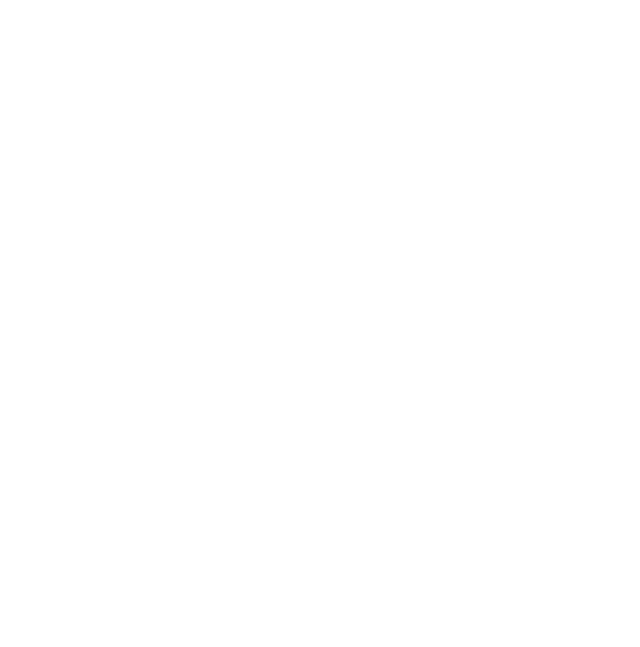
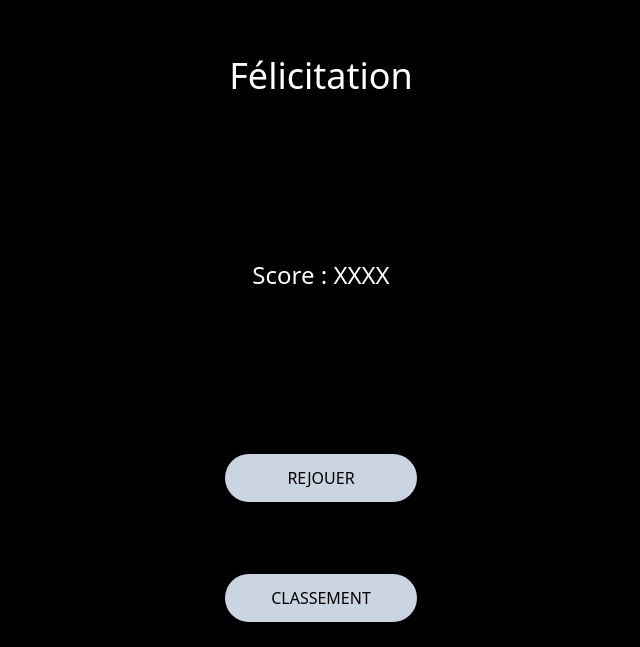
Before and after one commit to Antonin-dev/who-is-the-best, a React (Create React App) app: page /result in a window 1280 px wide. Before the commit this address had no page. Shown: the part 153-800 px from the top of the page, without its empty margins (319-959 px from the left). Built offline with nearby package versions, Linux system fonts and the light colour scheme.

Commit message:
commit for merge

```diff
--- a/src/App.js
+++ b/src/App.js
@@ -5,6 +5,7 @@
 import {useState} from "react";
 import Question from "./Question/Question";
 import RankContainer from "./Components/Ranking/RankContainer";
+import Result from "./Result/Result";
 
 function App() {
     const [name, setName] = useState(null);
@@ -16,6 +17,7 @@
                 <Route path="/login" element={<Login setName={setName}/>}/>
                 <Route path="/question/:id" element={<Question name={name}/>}/>
                 <Route path="/rank" element={<RankContainer/>}/>
+                <Route path="/result" element={<Result name={name}/>}/>
             </Routes>
         </div>
     );
--- a/src/Question/AnswerCard.js
+++ b/src/Question/AnswerCard.js
@@ -1,9 +1,18 @@
 import React from 'react';
+import {useNavigate} from "react-router";
 
 const AnswerCard = () => {
+
+    let navigate = useNavigate();
+
+    function redirectPath() {
+        navigate("question/1", {replace: true});
+    }
+
+
     return (
-        <div className="w-32 border-white rounded-3xl bg-white ">
-            test
+        <div className="w-32 border-white rounded-3xl bg-white" onClick={redirectPath}>
+            Réponse x
         </div>
     );
 };
--- a/src/Question/Question.js
+++ b/src/Question/Question.js
@@ -4,8 +4,6 @@
 
 const Question = ({name}) => {
     const {id} = useParams()
-    console.log(id)
-    console.log(name)
     return (
         <div className="bg-black w-screen h-screen">
             <p className="text-left text-white w-screen ml-3 pt-3">{name}</p>
--- /dev/null
+++ b/src/Result/Result.js
@@ -0,0 +1,20 @@
+import React from "react";
+import Button from "../Components/Button/Button";
+
+const Result = ({name}) => {
+    return (
+        <div className="bg-black w-screen h-screen flex justify-center">
+            <div className="bg-black w-2/3 h-screen flex flex-col justify-around items-center">
+                <h1 className="text-4xl text-white mt-32 h-auto">Félicitation {name}</h1>
+                <p className="text-white text-2xl">Score : XXXX</p>
+                <div className="w-48 h-28 flex flex-col justify-around">
+                    <Button text="REJOUER" path="login"/>
+                    // est ce qu'on peut pointer le path sur /question directement ?
+                    <Button text="CLASSEMENT" path="rank"/>
+                </div>
+            </div>
+        </div>
+    );
+};
+
+export default Result;
```
